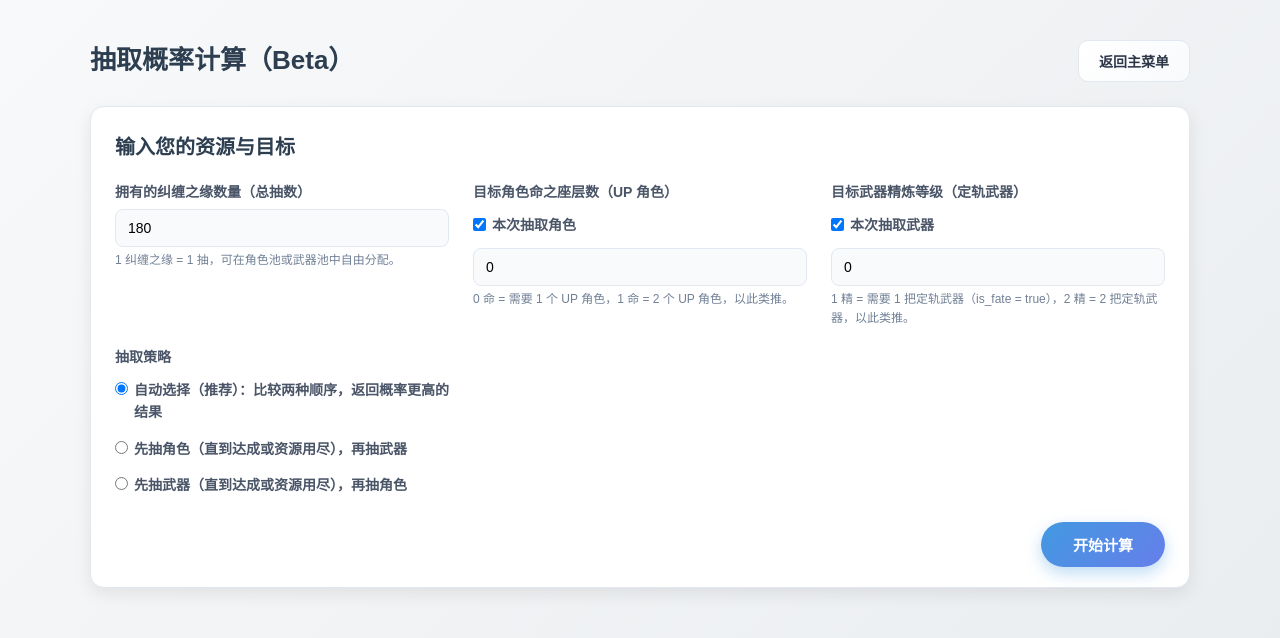
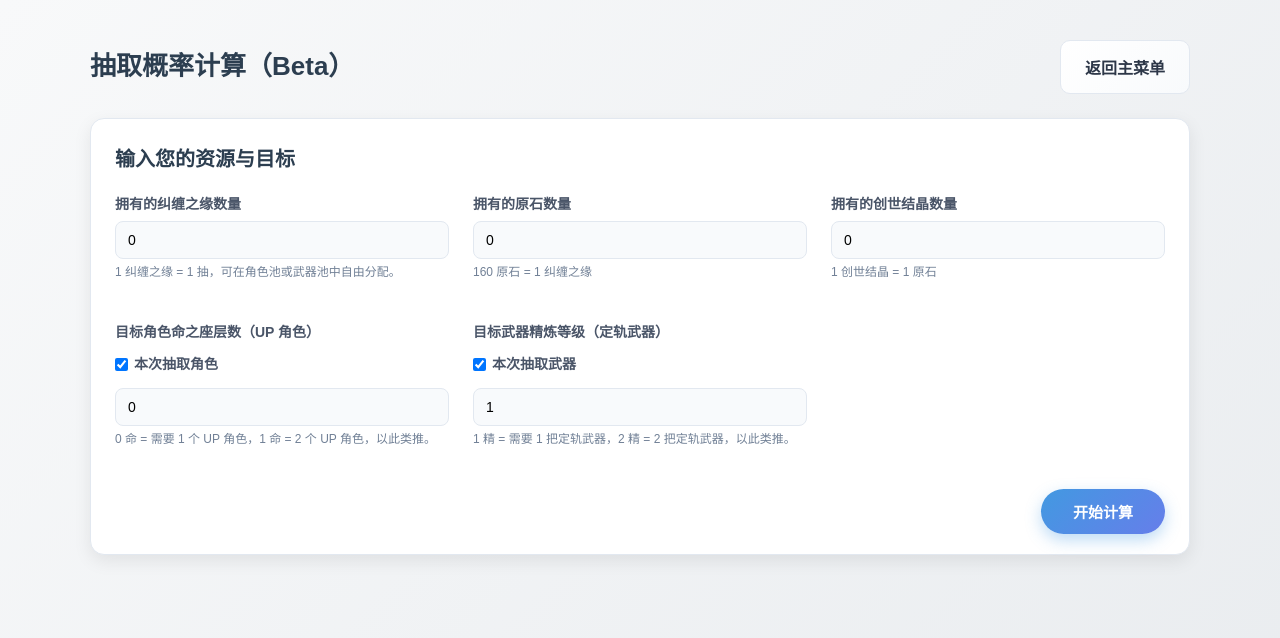
Before and after one commit to wobukun/draw-for-fun, a Vue app: page /goal-probability in a window 1280 px wide. Shown: the top 638 px of the page. Built offline with nearby package versions, Linux system fonts and the light colour scheme.

Commit message:
v0.2.1 update

```diff
--- a/src/components/GoalProbability.vue
+++ b/src/components/GoalProbability.vue
@@ -12,15 +12,44 @@
         <h2>输入您的资源与目标</h2>
         <div class="form-grid">
           <div class="form-group">
-            <label for="resources">拥有的纠缠之缘数量（总抽数）</label>
+            <label for="resources">拥有的纠缠之缘数量</label>
             <input
               id="resources"
               type="number"
               min="0"
+              max="9999999"
               v-model.number="form.resources"
               placeholder="例如：180"
             />
             <p class="helper-text">1 纠缠之缘 = 1 抽，可在角色池或武器池中自由分配。</p>
+          </div>
+
+          <div class="form-group">
+            <label for="primogems">拥有的原石数量</label>
+            <input
+              id="primogems"
+              type="number"
+              min="0"
+              max="9999999"
+              v-model.number="form.primogems"
+              placeholder="例如：1600"
+              @input="calculateTotalResources"
+            />
+            <p class="helper-text">160 原石 = 1 纠缠之缘</p>
+          </div>
+
+          <div class="form-group">
+            <label for="crystals">拥有的创世结晶数量</label>
+            <input
+              id="crystals"
+              type="number"
+              min="0"
+              max="9999999"
+              v-model.number="form.crystals"
+              placeholder="例如：1600"
+              @input="calculateTotalResources"
+            />
+            <p class="helper-text">1 创世结晶 = 1 原石</p>
           </div>
 
           <div class="form-group">
@@ -73,39 +102,8 @@
               placeholder="1 = 1 精（1把定轨），2 = 2 精（2把定轨）..."
             />
             <p class="helper-text">
-              1 精 = 需要 1 把定轨武器（is_fate = true），2 精 = 2 把定轨武器，以此类推。
+              1 精 = 需要 1 把定轨武器，2 精 = 2 把定轨武器，以此类推。
             </p>
-          </div>
-
-
-          <div class="form-group">
-            <label>抽取策略</label>
-            <div class="strategy-options">
-              <label class="strategy-option">
-                <input
-                  type="radio"
-                  value="auto"
-                  v-model="form.strategy"
-                />
-                <span>自动选择（推荐）：比较两种顺序，返回概率更高的结果</span>
-              </label>
-              <label class="strategy-option">
-                <input
-                  type="radio"
-                  value="character_first"
-                  v-model="form.strategy"
-                />
-                <span>先抽角色（直到达成或资源用尽），再抽武器</span>
-              </label>
-              <label class="strategy-option">
-                <input
-                  type="radio"
-                  value="weapon_first"
-                  v-model="form.strategy"
-                />
-                <span>先抽武器（直到达成或资源用尽），再抽角色</span>
-              </label>
-            </div>
           </div>
         </div>
 
@@ -155,10 +153,10 @@
         </div>
 
         <div class="probability-section">
-          <h3>最佳策略（{{ formatStrategy(result.best.strategy) }}）</h3>
+          <h3>计算结果（先角色，后武器策略）</h3>
           <div class="probability-main">
             <div class="probability-value">
-              {{ (result.best.probability * 100).toFixed(2) }}%
+              {{ result.best.probability * 100 < 0.01 ? '<0.01%' : (result.best.probability * 100).toFixed(2) + '%' }}
             </div>
             <div class="probability-detail">
               95% 置信区间：
@@ -168,30 +166,6 @@
             </div>
             <div class="probability-detail secondary">
               模拟次数（实际使用）：{{ result.best.trials_used }} 次
-            </div>
-          </div>
-        </div>
-
-        <div class="strategy-compare">
-          <h3>策略对比</h3>
-          <div class="strategy-grid">
-            <div
-              v-for="s in strategyKeys"
-              :key="s"
-              class="strategy-card"
-              :class="{ 'best-strategy': s === result.best.strategy }"
-            >
-              <div class="strategy-title">
-                {{ formatStrategy(s) }}
-                <span v-if="s === result.best.strategy" class="tag-best">当前最佳</span>
-              </div>
-              <div class="strategy-prob">
-                {{ (result.all_strategies[s].probability * 100).toFixed(2) }}%
-              </div>
-              <div class="strategy-meta">
-                模拟：{{ result.all_strategies[s].trials_used }} 次，
-                成功：{{ result.all_strategies[s].successes }} 次
-              </div>
             </div>
           </div>
         </div>
@@ -212,11 +186,12 @@ export default {
   data() {
     return {
       form: {
-        resources: 180,
+        resources: 0,
+        primogems: 0,
+        crystals: 0,
         targetCharacterConstellation: 0,
-        targetWeaponRefinement: 0,
+        targetWeaponRefinement: 1,
         trials: 5000,
-        strategy: 'auto',
         includeCharacter: true,
         includeWeapon: true
       },
@@ -226,9 +201,11 @@ export default {
     }
   },
   computed: {
-    strategyKeys() {
-      if (!this.result || !this.result.all_strategies) return []
-      return Object.keys(this.result.all_strategies)
+    totalResources() {
+      // 计算总抽数：纠缠之缘 + (原石 + 创世结晶兑换的原石) / 160
+      const totalPrimogems = (this.form.primogems || 0) + (this.form.crystals || 0)
+      const primogemsToFate = Math.floor(totalPrimogems / 160)
+      return (this.form.resources || 0) + primogemsToFate
     }
   },
   methods: {
@@ -236,9 +213,26 @@ export default {
       this.$router.push('/')
     },
     validateForm() {
-      if (this.form.resources < 0) {
-        return '纠缠之缘数量必须 ≥ 0。'
+      // 验证纠缠之缘数范围
+      if (this.form.resources === null || this.form.resources < 0 || this.form.resources > 9999999) {
+        return '纠缠之缘数量必须在 0 - 9999999 之间。'
       }
+
+      // 验证原石数范围
+      if (this.form.primogems === null || this.form.primogems < 0 || this.form.primogems > 9999999) {
+        return '原石数量必须在 0 - 9999999 之间。'
+      }
+
+      // 验证创世结晶数范围
+      if (this.form.crystals === null || this.form.crystals < 0 || this.form.crystals > 9999999) {
+        return '创世结晶数量必须在 0 - 9999999 之间。'
+      }
+
+      // 验证总抽数
+      if (this.totalResources <= 0) {
+        return '总抽数必须 > 0。'
+      }
+
       // 角色：仅在勾选时校验，范围 0-6
       if (this.form.includeCharacter) {
         if (
@@ -249,6 +243,7 @@ export default {
           return '角色命之座层数必须在 0 - 6 之间。'
         }
       }
+
       // 武器：仅在勾选时校验，范围 1-5
       if (this.form.includeWeapon) {
         if (
@@ -259,11 +254,17 @@ export default {
           return '武器精炼等级必须在 1 - 5 之间。'
         }
       }
+
       // 至少选择一个目标（角色或武器）
       if (!this.form.includeCharacter && !this.form.includeWeapon) {
         return '请至少选择一个目标（角色命之座或武器精炼）。'
       }
+
       return ''
+    },
+    calculateTotalResources() {
+      // 此方法用于触发计算属性更新
+      // 实际计算逻辑在 computed.totalResources 中
     },
     calculate() {
       this.errorMessage = ''
@@ -276,8 +277,8 @@ export default {
       this.result = null
 
       const payload = {
-        resources: this.form.resources,
-        strategy: this.form.strategy,
+        resources: this.totalResources,
+        strategy: "character_first",
         trials: this.form.trials
       }
 
@@ -351,12 +352,12 @@ h1 {
 }
 
 .header-button {
-  padding: 10px 20px;
+  padding: 14px 24px;
   border-radius: 10px;
   border: 1px solid #e2e8f0;
   background: linear-gradient(135deg, #ffffff 0%, #f8fafc 100%);
   color: #2d3748;
-  font-size: 14px;
+  font-size: 16px;
   font-weight: 600;
   cursor: pointer;
   transition: all 0.2s ease;
@@ -391,6 +392,7 @@ h1 {
 .form-group {
   display: flex;
   flex-direction: column;
+  margin-bottom: 20px;
 }
 
 .form-group label {
--- a/src/components/MainMenu.vue
+++ b/src/components/MainMenu.vue
@@ -18,7 +18,7 @@ export default {
   data() {
     return {
       // 版本号，可在此处方便修改
-      version: '0.1.2'
+      version: '0.2.1'
     }
   },
   methods: {
```
Also changed, not shown: 2 other files (tests, documents, lock files or other folders).
